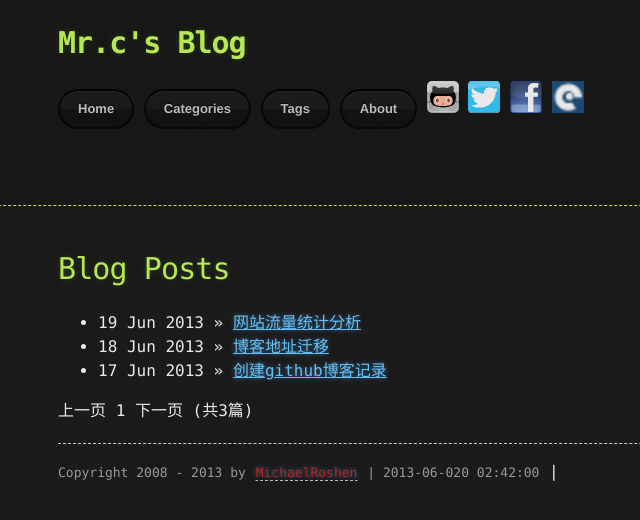
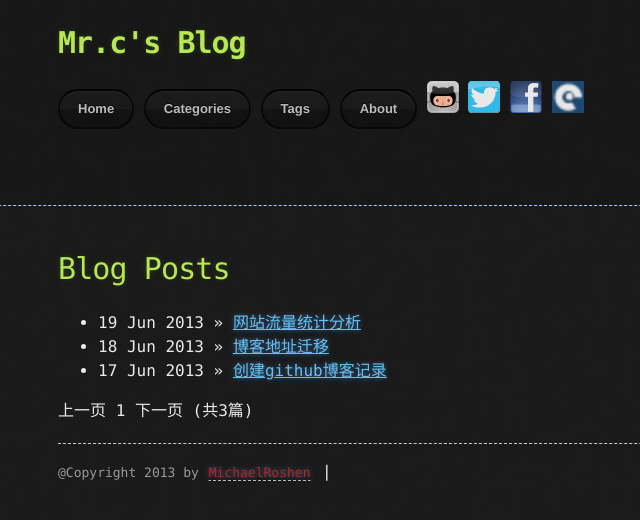
Before and after one commit to MichaelRoshen/michaelroshen.github.com, a Jekyll site: the page built from index.html, in a window 1280 px wide. Shown: the top 520 px of the page, without its empty margins (132-772 px from the left). Built offline with Jekyll 4.4.1, drawn with Linux system fonts in a browser that asks for light colours; Markdown is read by kramdown in place of the engine named in the settings; the list of posts is cut into pages by our own code; comment, search, counter and statistics services are not loaded.

Commit message:
Update default.html

```diff
--- a/_layouts/default.html
+++ b/_layouts/default.html
@@ -38,7 +38,7 @@
        {{ content }}
       </section>
       <footer>
-        <p><small>Copyright 2008 - 2013 by <a href="http://michaelroshen.github.com">MichaelRoshen</a> | <span class="label label-info">2013-06-020 02:42:00</span></small> | <small><script
+        <p><small>@Copyright 2013 by <a href="http://michaelroshen.github.com">MichaelRoshen</a></small> | <small><script
 
 src="http://s19.cnzz.com/stat.php?id=5445988&web_id=5445988&show=pic" language="JavaScript"></script></small></p>
     </footer>
```
